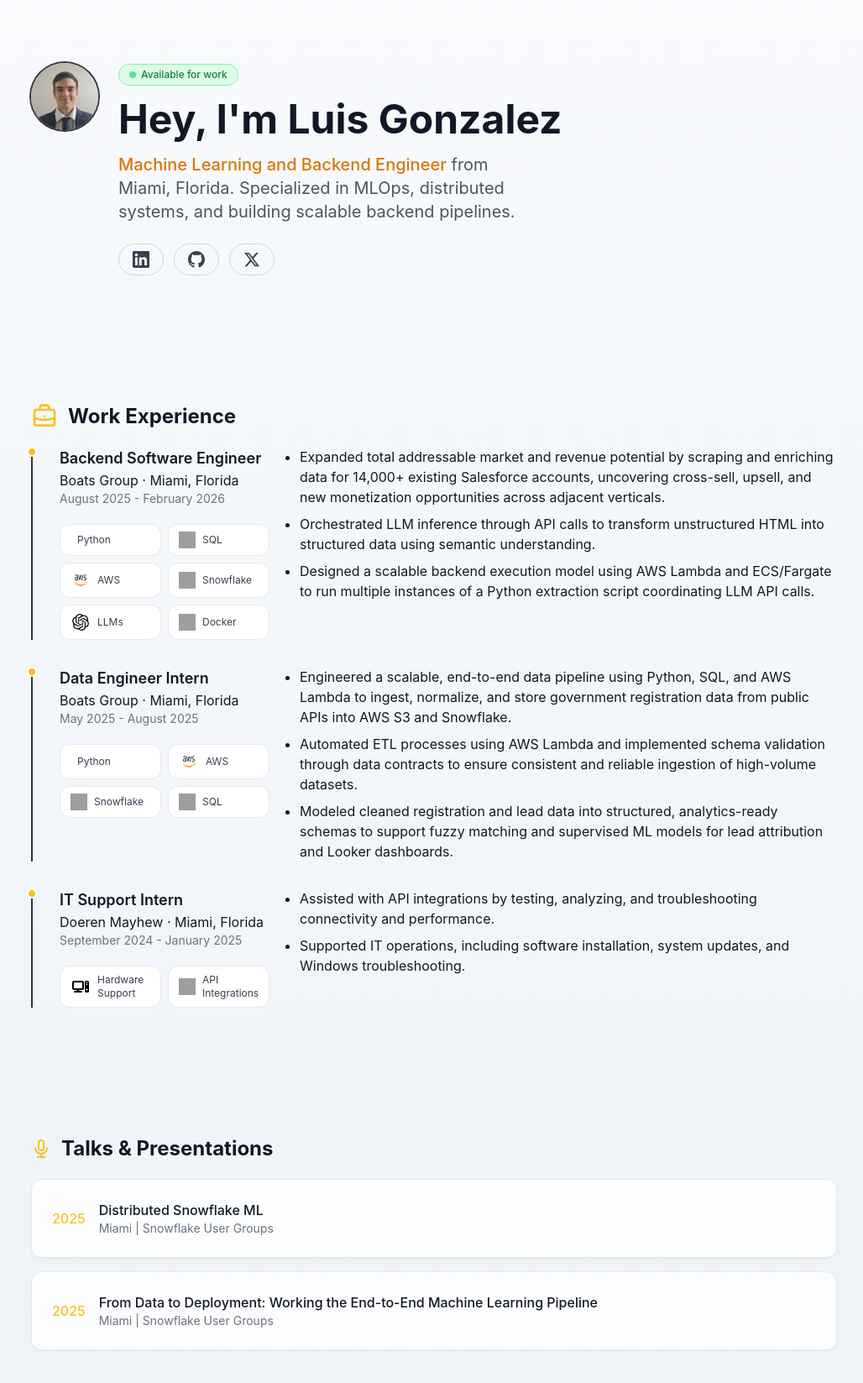
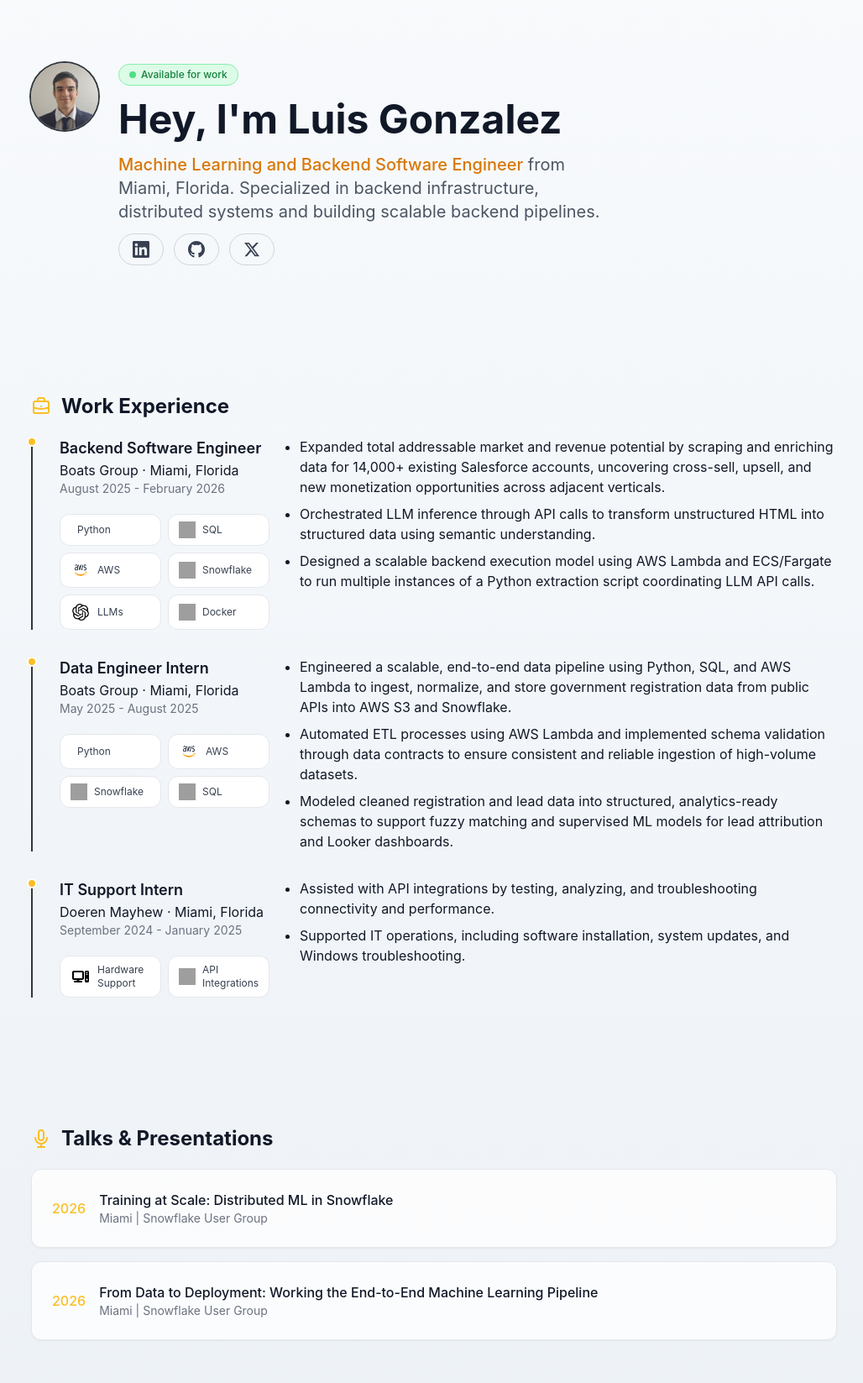
Before and after one commit to LuisJG8/personal_website, a website built with Vite: page index.html in a window 1280 px wide. Shown: the part 93-1740 px from the top of the page at 84% size, without its empty margins (123-1151 px from the left). Built offline with nearby package versions, Linux system fonts and the light colour scheme; grey boxes are pictures that could not be loaded; files whose address does not match are found by name.

Commit message:
ui improvements

```diff
--- a/index.html
+++ b/index.html
@@ -97,9 +97,9 @@
           </h1>
 
           <!-- Bio -->
-          <p class="text-lg md:text-xl text-gray-400 mb-6 max-w-2xl text-balance">
-            <span class="highlight">Machine Learning and Backend Engineer</span>
-            from Miami, Florida. Specialized in MLOps, distributed systems, and building scalable backend pipelines.
+          <p class="text-lg md:text-xl text-gray-400 mb-3 max-w-2xl text-balance">
+            <span class="highlight">Machine Learning and Backend Software Engineer</span>
+            from Miami, Florida. Specialized in backend infrastructure, distributed systems and building scalable backend pipelines.
           </p>
 
           <!-- CTA Buttons -->
@@ -259,21 +259,21 @@
       <div class="space-y-4">
         <a href="https://example.com" target="_blank" rel="noopener noreferrer" class="card talk-card flex flex-col md:flex-row md:items-center gap-4">
           <div class="flex-shrink-0 text-center md:text-left">
-            <p class="text-accent-yellow font-medium">2025</p>
+            <p class="text-accent-yellow font-medium">2026</p>
           </div>
           <div class="flex-1">
-            <h3 class="text-white font-medium">Distributed Snowflake ML</h3>
-            <p class="text-sm text-gray-500">Miami | Snowflake User Groups</p>
+            <h3 class="text-white font-medium">Training at Scale: Distributed ML in Snowflake</h3>
+            <p class="text-sm text-gray-500">Miami | Snowflake User Group</p>
           </div>
         </a>
 
         <a href="https://www.linkedin.com/feed/update/urn:li:activity:7409734941015502848/" target="_blank" rel="noopener noreferrer" class="card talk-card flex flex-col md:flex-row md:items-center gap-4">
           <div class="flex-shrink-0 text-center md:text-left">
-            <p class="text-accent-yellow font-medium">2025</p>
+            <p class="text-accent-yellow font-medium">2026</p>
           </div>
           <div class="flex-1">
             <h3 class="text-white font-medium">From Data to Deployment: Working the End-to-End Machine Learning Pipeline</h3>
-            <p class="text-sm text-gray-500">Miami | Snowflake User Groups</p>
+            <p class="text-sm text-gray-500">Miami | Snowflake User Group</p>
           </div>
         </a>
       </div>
@@ -292,13 +292,13 @@
         <div class="flex flex-col md:flex-row items-center gap-6">
           <!-- Blog Preview Image Placeholder -->
           <div class="w-full md:w-64 h-40 bg-dark-700 rounded-lg flex items-center justify-center overflow-hidden flex-shrink-0">
-            <img src="/images/blog-preview.webp" alt="Blog Preview" class="w-full h-full object-cover" data-fallback="blog" data-fallback-label="Blog Preview">
+            <img src="/images/me_and_molly.png" alt="Luis Gonzalez with Molly" class="w-full h-full object-cover object-center" data-fallback="blog" data-fallback-label="Blog Preview">
           </div>
           <div class="flex-1">
             <h3 class="text-xl font-semibold text-white mb-3">Technical Blog</h3>
             <p class="text-gray-400 mb-4">
               I write about machine learning engineering, MLOps, distributed systems, and backend development.
-              Topics include model deployment, data pipelines, Kubernetes, and Python best practices.
+              Topics include model deployment, data pipelines, and backend infrastructure.
             </p>
             <a href="/blog/" class="btn-primary inline-flex">
               <svg class="w-4 h-4" fill="none" stroke="currentColor" viewBox="0 0 24 24">
@@ -320,11 +320,9 @@
         Projects
       </h2>
 
-      <div class="space-y-8">
-        <!-- Project Card 1 -->
+      <!--
         <article class="card group">
           <div class="grid md:grid-cols-[320px_1fr] gap-6">
-            <!-- Project Image Placeholder -->
             <div class="project-image-placeholder">
               <img src="/images/projects/project-1.webp" alt="ML Pipeline Orchestrator" data-fallback="image">
             </div>
@@ -359,10 +357,8 @@
           </div>
         </article>
 
-        <!-- Project Card 2 -->
         <article class="card group">
           <div class="grid md:grid-cols-[320px_1fr] gap-6">
-            <!-- Project Image Placeholder -->
             <div class="project-image-placeholder">
               <img src="/images/projects/project-2.webp" alt="Feature Store" data-fallback="image">
             </div>
@@ -392,6 +388,9 @@
             </div>
           </div>
         </article>
+      -->
+
+      <div class="space-y-8">
 
         <!-- Project Card 3 -->
         <article class="card group">
@@ -428,11 +427,9 @@
         </article>
       </div>
     </section>
-  </main>
 
     <!-- Certifications Section -->
-    <section id="certifications" class="py-18 -mt-8 fade-in opacity-0 translate-y-4 transition-all duration-700">
-      <div class="max-w-5xl mx-auto px-4 sm:px-6 lg:px-8">
+    <section id="certifications" class="py-18 fade-in opacity-0 translate-y-4 transition-all duration-700">
       <h2 class="section-title">
         <svg class="w-6 h-6 text-accent-yellow" fill="none" stroke="currentColor" viewBox="0 0 24 24">
           <path stroke-linecap="round" stroke-linejoin="round" stroke-width="2" d="M9 12l2 2 4-4M7.835 4.697a3.42 3.42 0 001.946-.806 3.42 3.42 0 014.438 0 3.42 3.42 0 001.946.806 3.42 3.42 0 013.138 3.138 3.42 3.42 0 00.806 1.946 3.42 3.42 0 010 4.438 3.42 3.42 0 00-.806 1.946 3.42 3.42 0 01-3.138 3.138 3.42 3.42 0 00-1.946.806 3.42 3.42 0 01-4.438 0 3.42 3.42 0 00-1.946-.806 3.42 3.42 0 01-3.138-3.138 3.42 3.42 0 00-.806-1.946 3.42 3.42 0 010-4.438 3.42 3.42 0 00.806-1.946 3.42 3.42 0 013.138-3.138z"/>
@@ -510,10 +507,8 @@
           <span class="text-xl font-bold">&gt;</span>
         </button>
       </div>
-      </div>
     </section>
 
-  <main class="max-w-5xl mx-auto px-4 sm:px-6 lg:px-8 pb-16">
     <!-- About Section -->
     <section id="about" class="py-18 fade-in opacity-0 translate-y-4 transition-all duration-700">
       <h2 class="section-title">
@@ -526,7 +521,7 @@
       <div class="card">
         <div class="prose prose-invert max-w-none">
           <p class="text-gray-400 mb-4">
-            I'm a passionate ML and Backend Engineer with 1 year of experience building
+            I'm a passionate ML and Backend Software Engineer with 1 year of experience building
             scalable backend systems and data pipelines. I love tackling complex distributed systems
             challenges and making ML models production-ready.
           </p>
--- a/src/styles/main.css
+++ b/src/styles/main.css
@@ -84,6 +84,10 @@
 
   .section-title {
     @apply text-2xl font-bold text-white flex items-center gap-3 mb-3 py-2;
+  }
+
+  .section-title svg {
+    @apply w-6 h-6 text-accent-yellow flex-shrink-0;
   }
 
   html.light .section-title {
```
Also changed, not shown: 1 other file.
